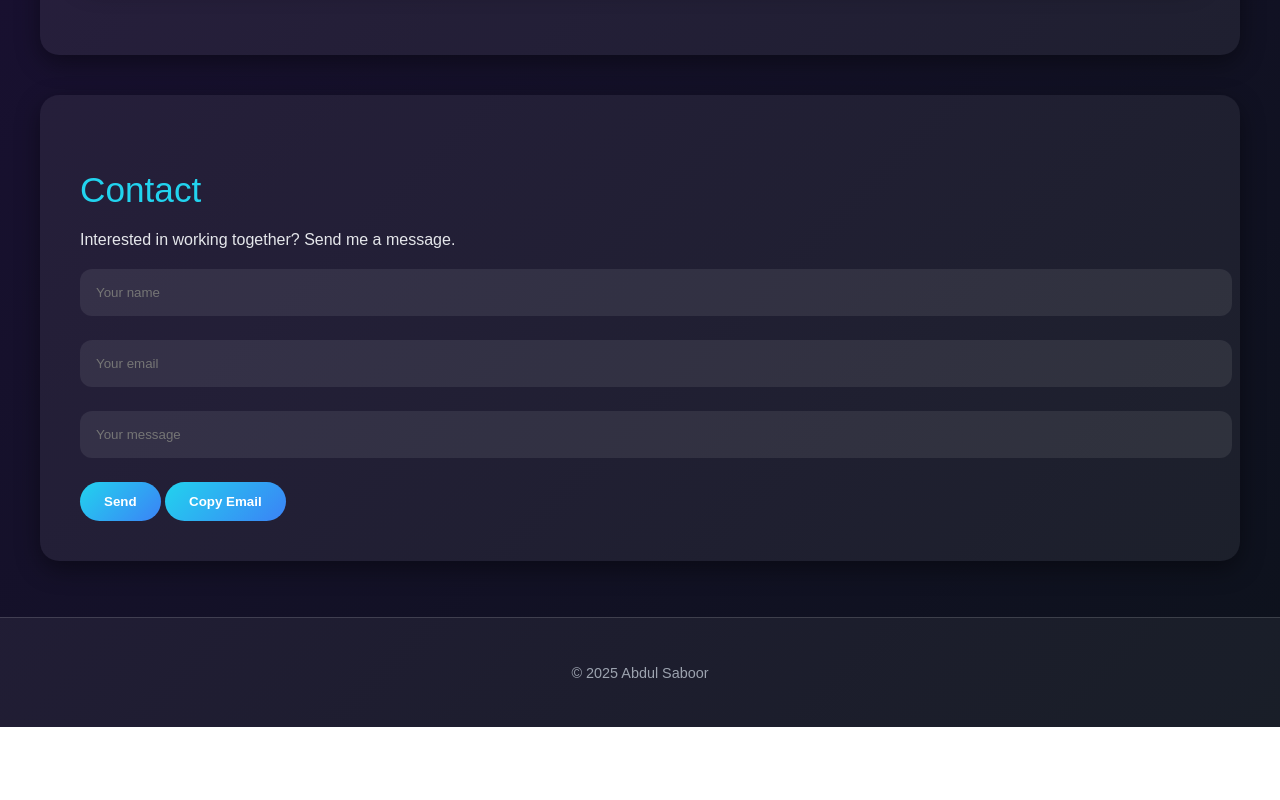
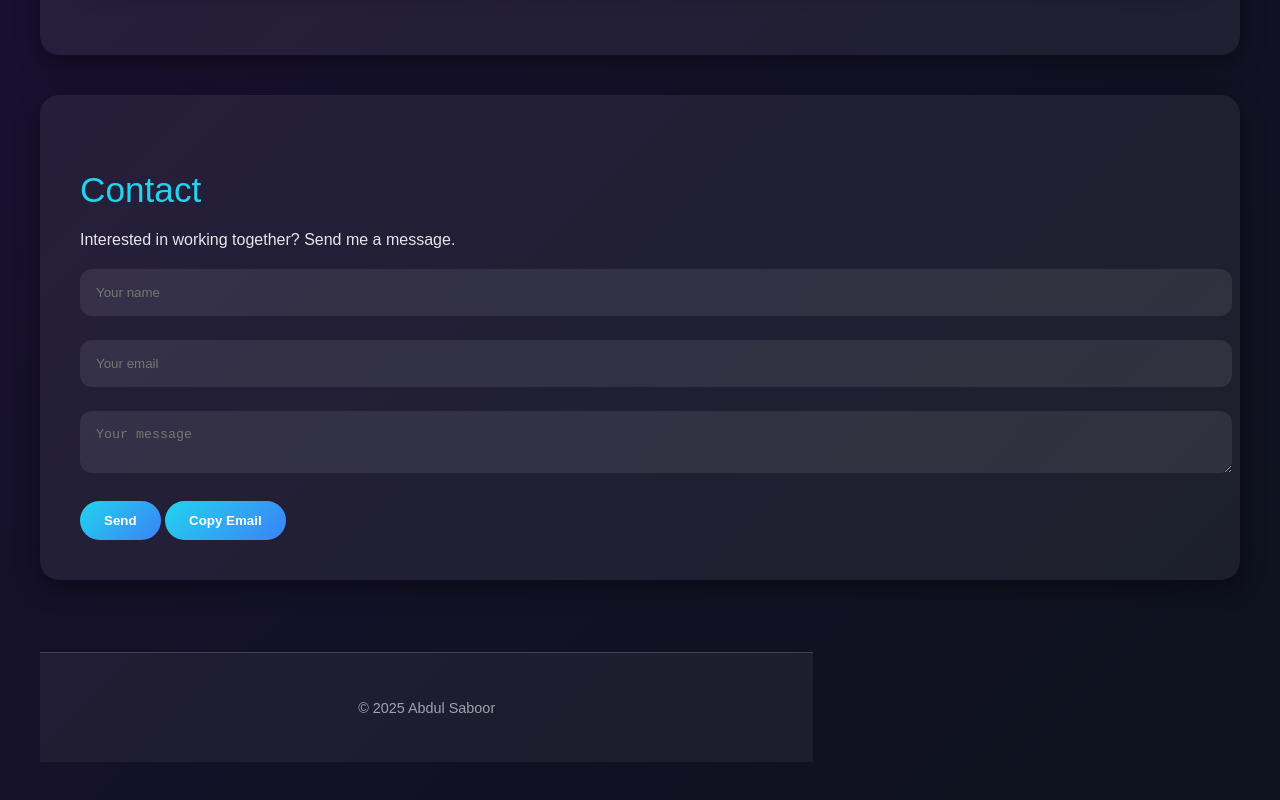
Before and after one commit to Sheikh-Abdul-Saboor/Portfolio-Website, a plain HTML site: page index.html in a window 1280 px wide. Shown: the part 2711-3511 px from the top of the page. Before the commit the page ends 3438 px from the top, so only its background shows below. Drawn offline with nearby package versions, Linux system fonts and the light colour scheme.

Commit message:
Update index.html

```diff
--- a/index.html
+++ b/index.html
@@ -245,12 +245,12 @@
   <p class="a1">Contact</p>
   <p class="a2">Interested in working together? Send me a message.</p>
   <input class="t" type="text" placeholder="Your name" />
-        <input class="t" type="text" placeholder="Your email" />
-        <input class="m" type="text" placeholder="Your message" />
+  <input class="t" type="email" placeholder="Your email" />
+  <textarea class="m" placeholder="Your message"></textarea>
   <button class="btn1" onclick="sendEmail()">Send</button>
-        <button class="btn1">Copy Email</button>
+  <button class="btn1" onclick="copyEmail()">Copy Email</button>
 </div>
-    </div>
+
 
     <footer>
       <div class="footer">
```
Lines whose indentation alone changed are shown as unchanged.
